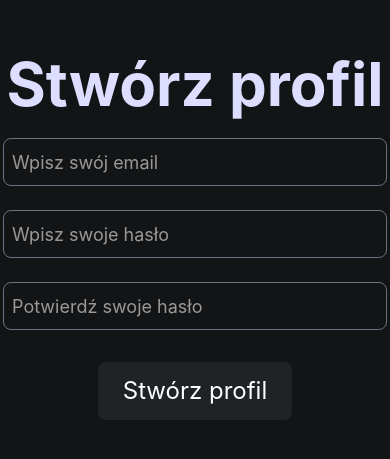
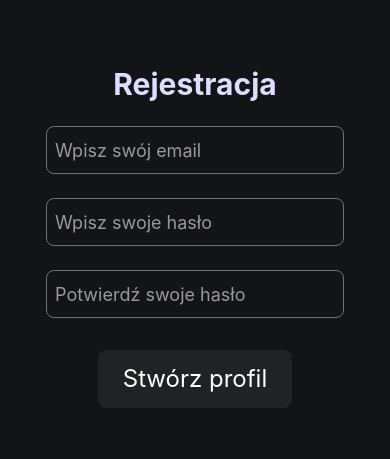
Before and after one commit to mixmaxmix20/Bachelors-Project-Game-Recommendation, a React (Vite) app: page /register in a window 390 px wide. Shown: the part 181-640 px from the top of the page. Built offline with nearby package versions, Linux system fonts and the light colour scheme; no server answers.

Commit message:
feat(ui): implement mobile view adjustments for Register and Login pages

```diff
--- a/src/pages/Login/Login.tsx
+++ b/src/pages/Login/Login.tsx
@@ -43,7 +43,7 @@ function Login() {
   return (
     <div className="flex flex-col items-center justify-center min-h-screen bg-[#121416] text-[#ddddff]">
       <div className="flex flex-col items-center justify-center text-6xl font-bold">
-        <h2>Logowanie</h2>
+        <h2 className="text-3xl md:text-6xl">Logowanie</h2>
       </div>
       <br />
       <div className="flex flex-col items-start justify-center">
@@ -52,7 +52,7 @@ function Login() {
           value={email}
           placeholder="Wpisz swój email"
           onChange={(ev) => setEmail(ev.target.value)}
-          className="h-12 w-96 text-lg rounded-lg border border-gray-500 pl-2 self-center"
+          className="h-12 w-full max-w-sm md:w-96 text-lg rounded-lg border border-gray-500 pl-2 self-center"
         />
         <label className="text-red-500 text-xs">{emailError}</label>
       </div>
@@ -64,7 +64,7 @@ function Login() {
           type="password"
           placeholder="Wpisz swoje hasło"
           onChange={(ev) => setPassword(ev.target.value)}
-          className="h-12 w-96 text-lg rounded-lg border border-gray-500 pl-2 self-center"
+          className="h-12 w-full max-w-sm md:w-96 text-lg rounded-lg border border-gray-500 pl-2 self-center"
         />
         <label className="text-red-500 text-xs">{passwordError}</label>
       </div>
--- a/src/pages/Register/Register.tsx
+++ b/src/pages/Register/Register.tsx
@@ -52,7 +52,7 @@ function Register() {
   return (
     <div className="flex flex-col items-center justify-center min-h-screen bg-[#121416] text-[#ddddff]">
       <div className="flex flex-col items-center justify-center text-6xl font-bold">
-        <h2>Stwórz profil</h2>
+        <h2 className="text-3xl md:text-6xl">Rejestracja</h2>
       </div>
       <br />
       <div className="flex flex-col items-start justify-center">
@@ -60,7 +60,7 @@ function Register() {
           value={email}
           placeholder="Wpisz swój email"
           onChange={(ev) => setEmail(ev.target.value)}
-          className="h-12 w-96 text-lg rounded-lg border border-gray-500 pl-2 self-center"
+          className="h-12 w-full max-w-sm md:w-96 text-lg rounded-lg border border-gray-500 pl-2 self-center"
           autoComplete="off"
         />
         <label className="text-red-500 text-xs">{emailError}</label>
@@ -72,7 +72,7 @@ function Register() {
           type="password"
           placeholder="Wpisz swoje hasło"
           onChange={(ev) => setPassword(ev.target.value)}
-          className="h-12 w-96 text-lg rounded-lg border border-gray-500 pl-2 self-center"
+          className="h-12 w-full max-w-sm md:w-96 text-lg rounded-lg border border-gray-500 pl-2 self-center"
           autoComplete="new-password"
         />
         <label className="text-red-500 text-xs">{passwordError}</label>
@@ -84,7 +84,7 @@ function Register() {
           type="password"
           placeholder="Potwierdź swoje hasło"
           onChange={(ev) => setPasswordConfirm(ev.target.value)}
-          className="h-12 w-96 text-lg rounded-lg border border-gray-500 pl-2 self-center"
+          className="h-12 w-full max-w-sm md:w-96 text-lg rounded-lg border border-gray-500 pl-2 self-center"
           autoComplete="new-password"
         />
         <label className="text-red-500 text-xs">{passwordConfirmError}</label>
```
